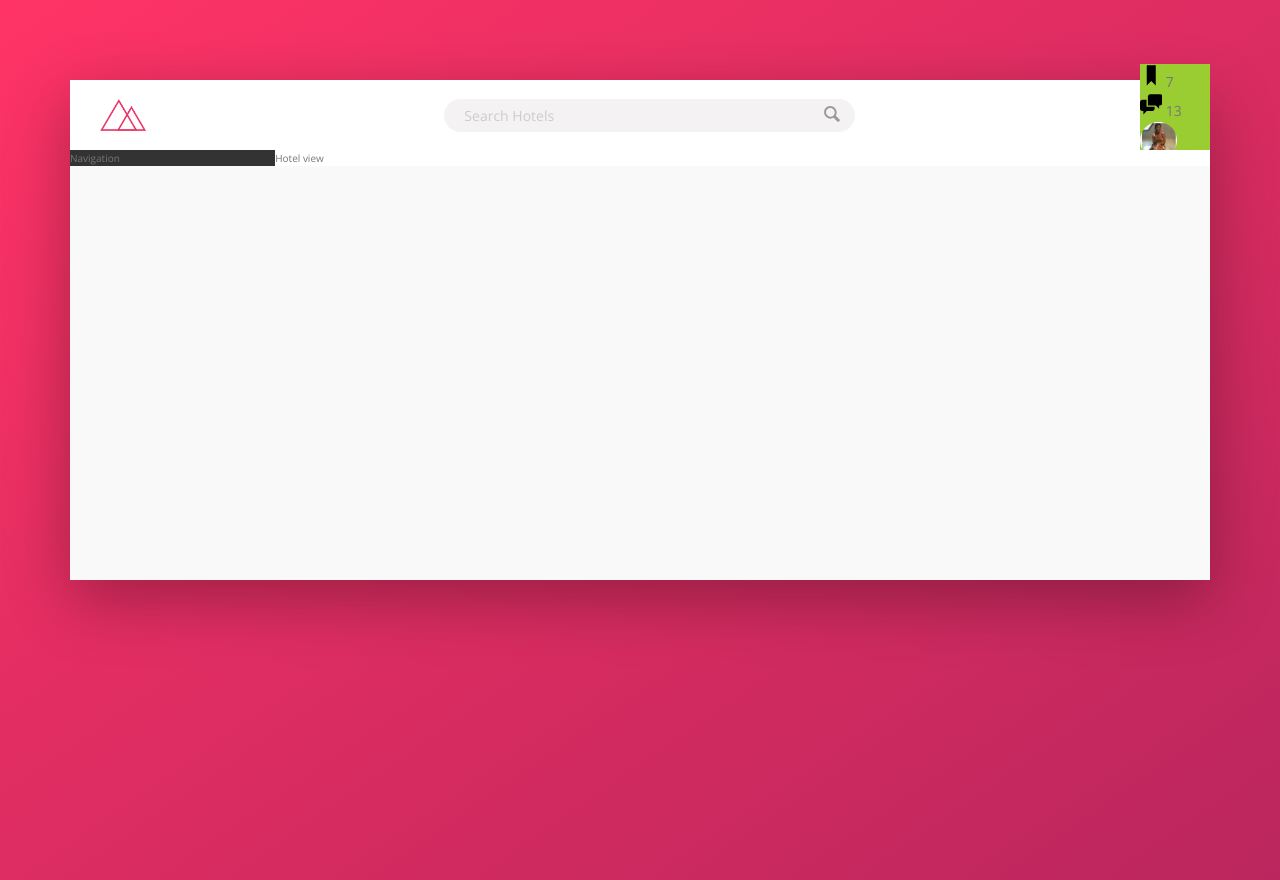
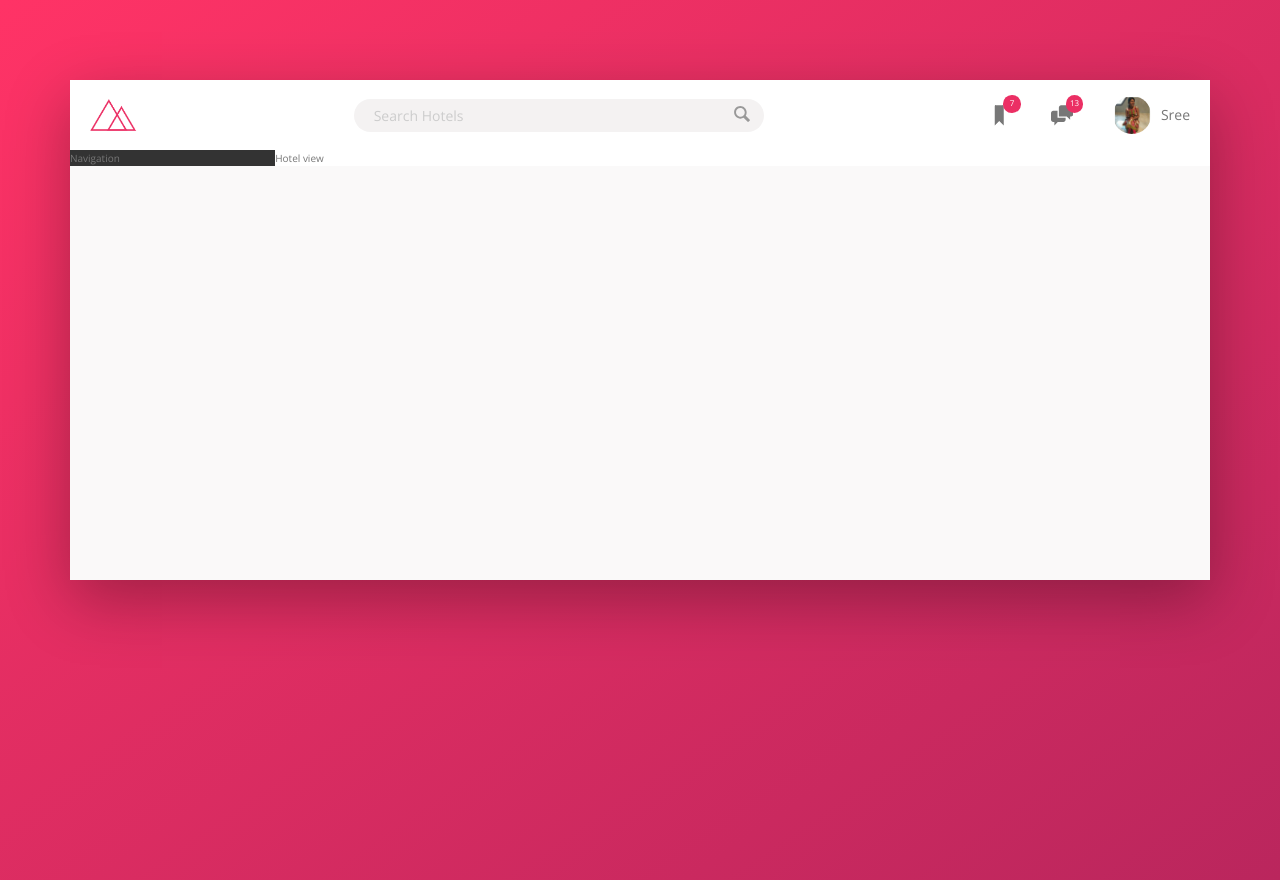
Before and after one commit to K-Sree-Lakshmi/Trillo, a website: page index.html in a window 1280 px wide. Drawn offline with nearby package versions, Linux system fonts and the light colour scheme.

Commit message:
[header] style Styling user navigation

```diff
--- a/sass/_components.scss
+++ b/sass/_components.scss
@@ -1,7 +1,7 @@
 /////////////////////// LOGO //////////////////
 .logo{
     height: 3.25rem;
-    margin-left: 3rem;
+    margin-left: 2rem;
 }
 
 /////////////////////// SEARCH //////////////////
@@ -59,33 +59,55 @@
     &__icon{
         height: 2rem;
         width: 2rem;
-        fill: var(--color-grey-dark-3)
+        fill: var(--color-grey-dark-3);
     }
 }
 
-/////////////////////// USER //////////////////
+/////////////////////// USER NAV //////////////////
 
 .user-nav{
-    background-color: yellowgreen;
+    align-self: stretch;
+    display: flex;
+    align-items: center;
+    & > * {
+        padding: 0 2rem;
+        cursor: pointer;
+        height: 100%;
+        display: flex;
+        align-items: center;
+    }
+
+    & > *:hover{
+        background-color: var(--color-grey-light-2);
+    }
     &__icon-box{
+        position: relative;
 
     }
 
     &__icon{
         height: 2.25rem;
         width: 2.25rem;
+        fill: var(--color-grey-dark-2);
+
     }
     &__notification{
-
-    }
-    &__user{
-
-    }
-    &__user-name{
-
+        font-size: 0.8rem;
+        height: 1.75rem;
+        width: 1.75rem;
+        border-radius: 50%;
+        background-color: var(--color-primary);
+        color: #fff;
+        position: absolute;
+        top:1.5rem;
+        right: 1rem;
+        display: flex;
+        justify-content: center;
+        align-items: center;
     }
     &__user-photo{
         height: 3.75rem;
         border-radius: 50%;
+        margin-right: 1rem;
     }
 }
```
Also changed, not shown: css/style.css.
